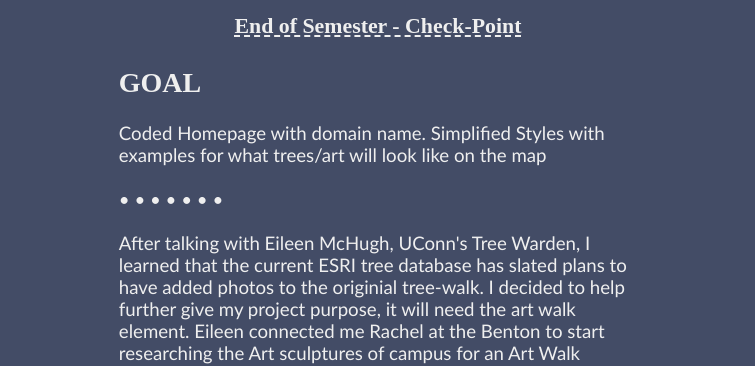
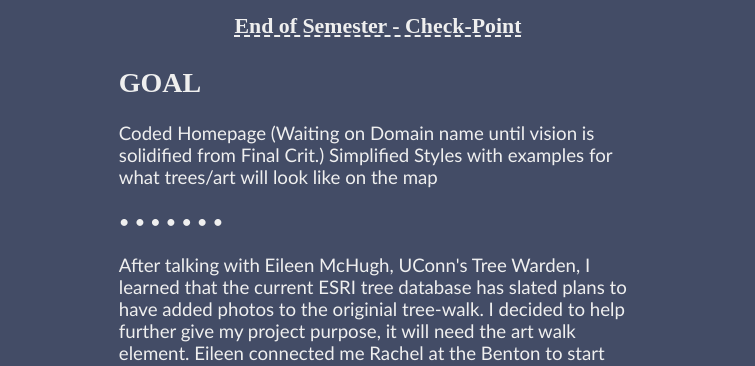
Before and after one commit to joshstanavage/website, a plain HTML site: page treewalk.html in a window 1280 px wide. Shown: the part 3940-4306 px from the top of the page, without its empty margins (262-1017 px from the left). Drawn offline with nearby package versions, Linux system fonts and the light colour scheme; a web font is replaced by a local one.

Commit message:
Revised Goal to reflect crit

```diff
--- a/treewalk.html
+++ b/treewalk.html
@@ -130,7 +130,7 @@
     <div class="wire">
         <div class="twotwotwo">
       <h2>GOAL</h2>
-      <p> Coded Homepage with domain name. Simplified Styles with examples for what trees/art will look like on the map</p>
+      <p> Coded Homepage (Waiting on Domain name until vision is solidified from Final Crit.) Simplified Styles with examples for what trees/art will look like on the map</p>
       <br>
       <p>• • • • • • •</p>
       <br>
```
